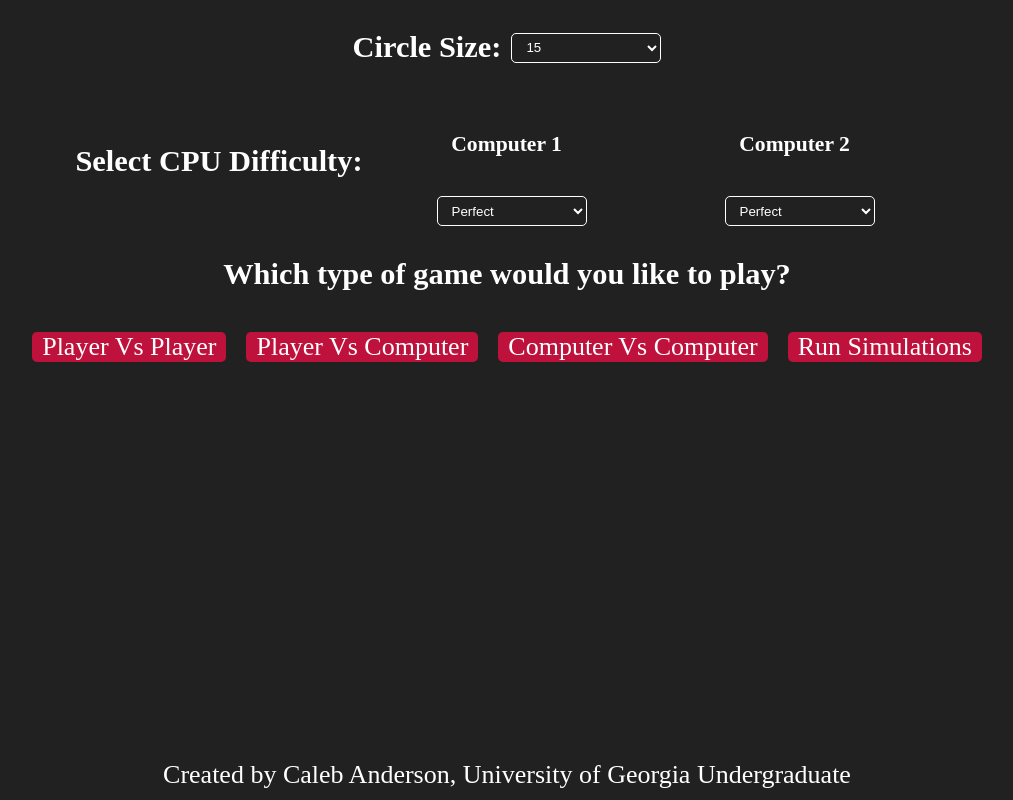
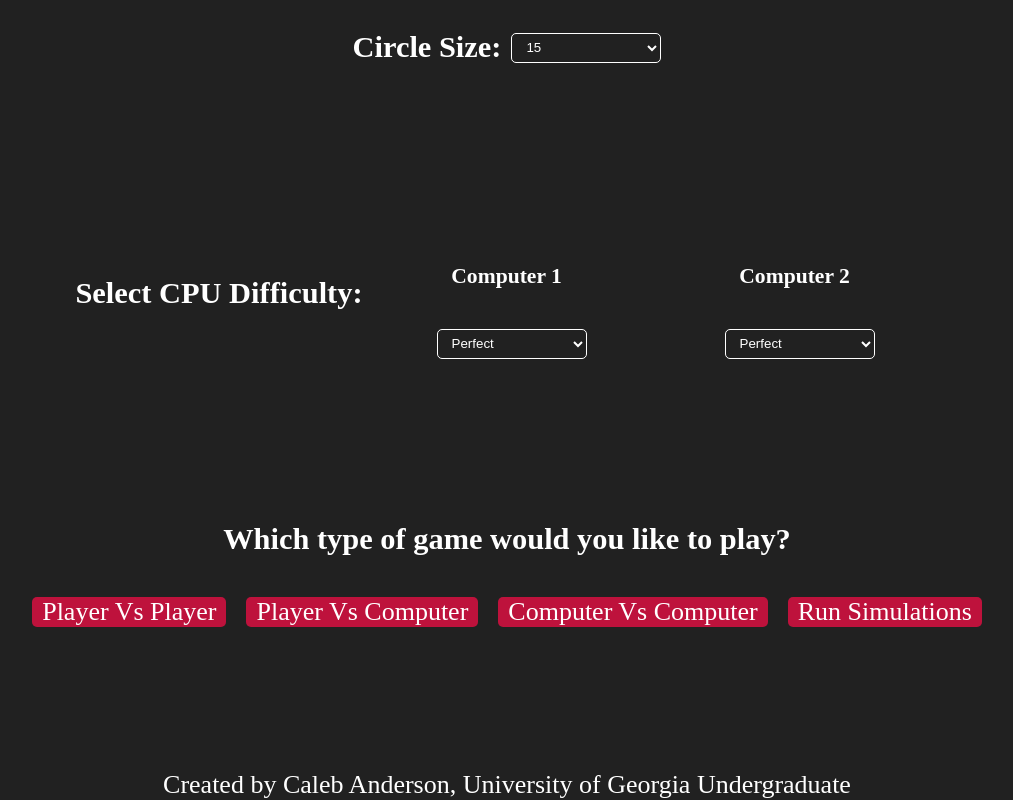
Before and after one commit to JosephCalebAnderson/circular-nim, a React (Create React App) app: page / in a window 1280 px wide. Shown: the whole page, without its empty margins (133-1146 px from the left). Built offline with nearby package versions, Linux system fonts and the light colour scheme.

Commit message:
Have screen filled out.

```diff
--- a/src/App.css
+++ b/src/App.css
@@ -57,16 +57,15 @@ html {
 }
 
 .footer{
-  text-align: center;
-  position: fixed;
-  bottom: 10px;
   width: 100%;
 }
 
 .gameplay{
   display: flex;
-  justify-content: space-around;
+  flex-direction: column;
+  justify-content: center;
   align-items: center;
+  height: 100vh;
 }
 
 .gameOptions{
@@ -118,8 +117,8 @@ html {
   display: flex;
   flex-direction: column;
   justify-content: space-around;
-  flex-wrap: wrap;
   align-items: center;
+  height: 100vh;
 }
 
 .sizeSelector {
@@ -202,5 +201,8 @@ html {
 }
 
 .homeScreen{
-  height: 100%;
+  display: flex;
+  flex-direction: column;
+  justify-content: space-between;
+  height: 100vh;
 }
--- a/src/App.js
+++ b/src/App.js
@@ -1130,7 +1130,6 @@ function App() {
 
 
       {!isSimulation && !isPreGame && <div className="gameplay">
-        {!isLoading && <btn className="buttons" onClick = {() => handleNewGameSelection()}>←</btn>}
         {isGameOver && <h2 className={`prompt ${isPlayer1Turn ?  'p1' : 'p2'}`}>{turnPrompt} Wins!</h2>}
         {!isGameOver && <h3 className={`prompt ${isPlayer1Turn ?  'p1' : 'p2'}`}>{turnPrompt}'s Turn</h3>}
         {!isGameOver && !isLoading && isPlayer1Human && <btn className="buttons" onClick = {() => handleSelectionConfirmation()}>Confirm Move</btn>}
@@ -1140,6 +1139,7 @@ function App() {
           <input className = 'checkboxInput' type="checkbox" id="cheat" name="cheat" value={winningStonesVisible} onChange= {() => setWinningStonesVisible(!winningStonesVisible)}></input>
         </div>}
         {!isLoading && <btn className="buttons" onClick = {() => handleResetGame()}>Reset Game</btn>}
+        {!isLoading && <btn className="buttons" onClick = {() => handleNewGameSelection()}>←</btn>}
         {stoneElements}
       </div>}
 
```
